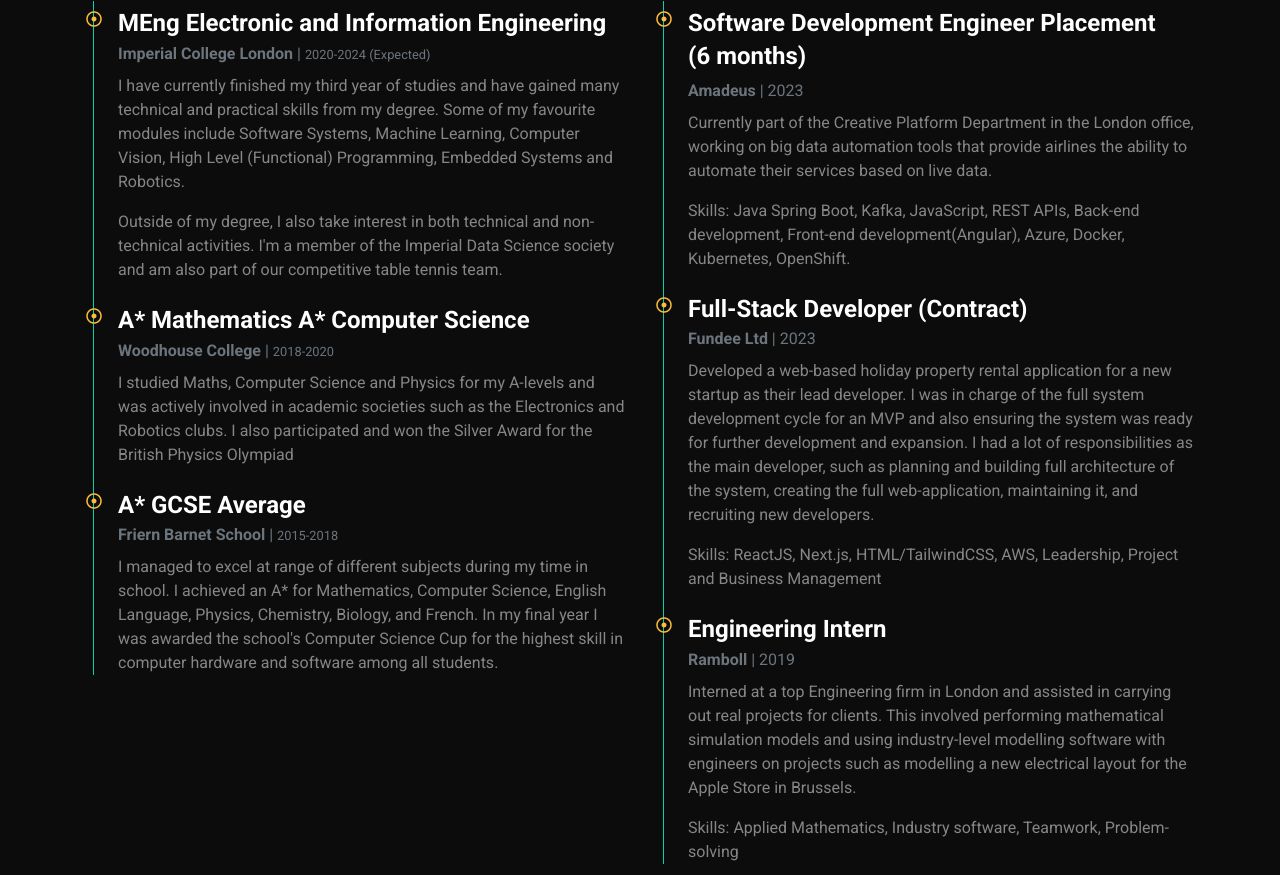
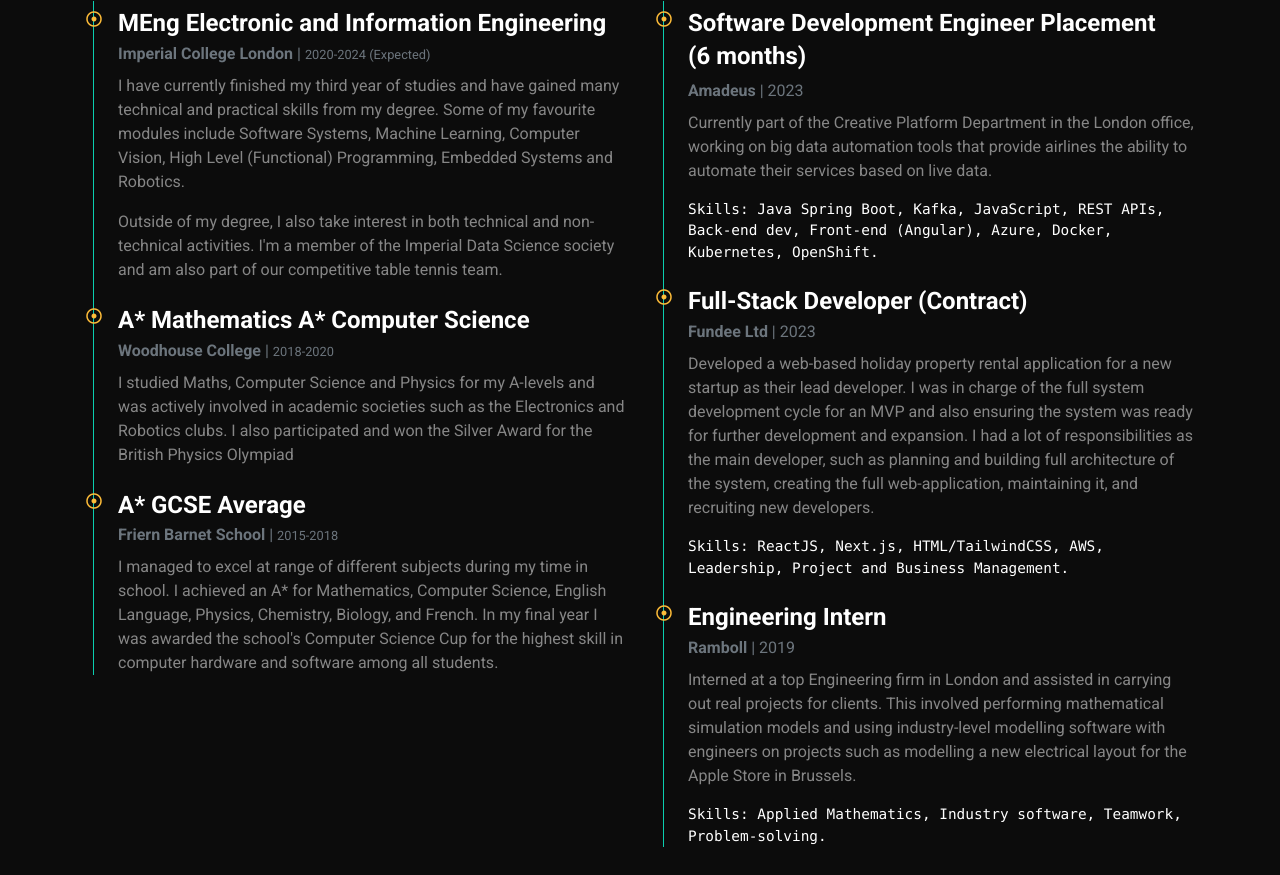
Before and after one commit to Shaanukstar123/Personal-Portfolio, a plain HTML site: page index.html in a window 1280 px wide. Shown: the part 2365-3240 px from the top of the page. Drawn offline with nearby package versions, Linux system fonts and the light colour scheme.

Commit message:
font changes for skills

```diff
--- a/index.html
+++ b/index.html
@@ -228,7 +228,7 @@
                             <h4 class="font-weight-bold mb-2 text-white">(6 months)</h4>
                             <p class="mb-2"><strong>Amadeus</strong> | 2023</p>
                             <p class = "text-white-50">Currently part of the Creative Platform Department in the London office, working on big data automation tools that provide airlines the ability to automate their services based on live data.</p>
-                            <p class = "text-white-50"> Skills: Java Spring Boot, Kafka, JavaScript, REST APIs, Back-end development, Front-end development(Angular), Azure, Docker, Kubernetes, OpenShift.</p>
+                            <p class = "text-white" style="font-size: 0.9rem; font-family: consolas;"> Skills: Java Spring Boot, Kafka, JavaScript, REST APIs, Back-end dev, Front-end (Angular), Azure, Docker, Kubernetes, OpenShift.</p>
                         </div>
                         <div class="position-relative mb-4">
                             <i class="far fa-dot-circle text-primary position-absolute" style="top: 2px; left: -32px;"></i>
@@ -238,14 +238,14 @@
                                 of the full system development cycle for an MVP and also ensuring the system was ready for further development and expansion. I had a lot of
                                 responsibilities as the main developer, such as planning and building full architecture of the system, creating the full web-application,
                                 maintaining it, and recruiting new developers.</p>
-                                <p class = "text-white-50"> Skills: ReactJS, Next.js, HTML/TailwindCSS, AWS, Leadership, Project and Business Management</p>
+                                <p class = "text-white" style="font-size: 0.9rem; font-family: consolas;"> Skills: ReactJS, Next.js, HTML/TailwindCSS, AWS, Leadership, Project and Business Management.</p>
                         </div>
                         <div class="position-relative mb-4">
                             <i class="far fa-dot-circle text-primary position-absolute" style="top: 2px; left: -32px;"></i>
                             <h4 class="font-weight-bold mb-1 text-white">Engineering Intern</h4>
                             <p class="mb-2"><strong>Ramboll</strong> | 2019</p>
                             <p class = "text-white-50">Interned at a top Engineering firm in London and assisted in carrying out real projects for clients. This involved performing mathematical simulation models and using industry-level modelling software with engineers on projects such as modelling a new electrical layout for the Apple Store in Brussels.</p>
-                            <p class = "text-white-50"> Skills: Applied Mathematics, Industry software, Teamwork, Problem-solving</p>
+                            <p class = "text-white" style="font-size: 0.9rem; font-family: consolas;"> Skills: Applied Mathematics, Industry software, Teamwork, Problem-solving.</p>
                         </div>
                     </div>
                 </div>
```
